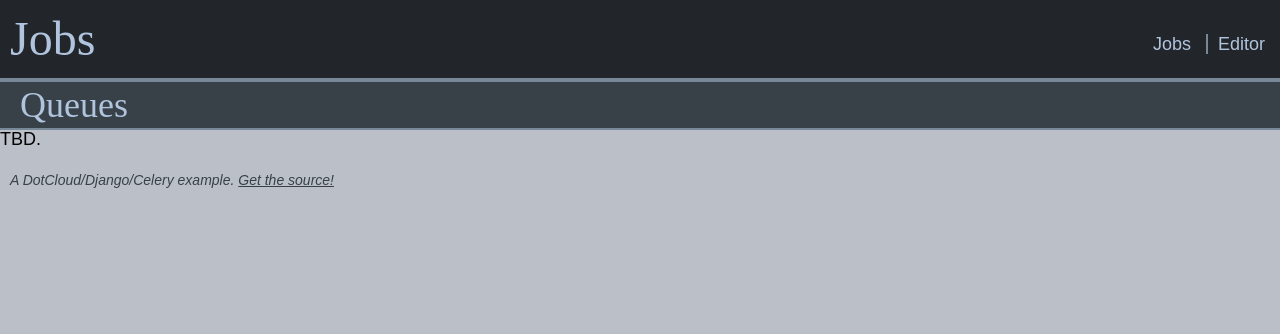
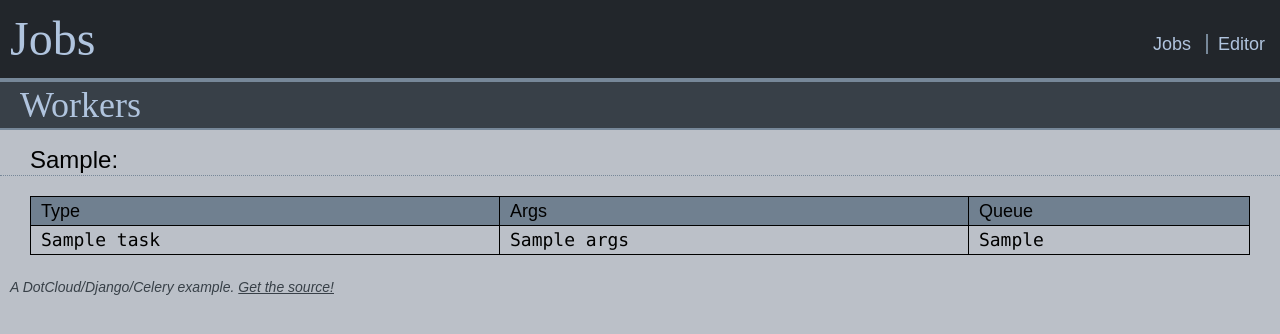
Before and after one commit to linearregression/dj-celery, a Django app: template minestrone/templates/soup/jobs.html in a window 1280 px wide. Shown: the top 334 px of the page. Run offline with Django 3.2, Linux system fonts and the light colour scheme; the template is opened without the code that fills it: most values are stand-ins (such as "Sample title", 1, 10 or a date in 2020); parts of the project's set-up code (start-up, migrations or seed data) failed here and were passed over.

Commit message:
Display the active tasks list in the jobs view

```diff
--- a/minestrone/templates/soup/jobs.html
+++ b/minestrone/templates/soup/jobs.html
@@ -3,7 +3,28 @@
 {% block title %}Jobs{% endblock %}
 
 {% block content %}
-    <h2>Queues</h2>
-
-    <p>TBD.</p>
+    <h2>Workers</h2>
+        {% for worker in workers.items %}
+        <h3>{{ worker.0 }}:</h3>
+            <div class="listing">
+                {% if worker.1 %}
+                {% for task in worker.1 %}
+                <table>
+                <thead>
+                    <tr><th>Type</th><th>Args</th><th>Queue</th></tr>
+                </thead>
+                <tbody>
+                    <tr><td>{{ task.name }}</td><td>{{ task.args }}</td><td>{{ task.delivery_info.routing_key }}</td></tr>
+                </tbody>
+                </table>
+                {% endfor %}
+                {% else %}
+                <em>No jobs pending.</em>
+                {% endif %}
+            </div>
+        {% empty %}
+        <div class="listing">
+            <em>No workers running.</em>
+        </div>
+        {% endfor %}
 {% endblock %}
```
Also changed, not shown: minestrone/soup/views.py (+7 -0 lines).
